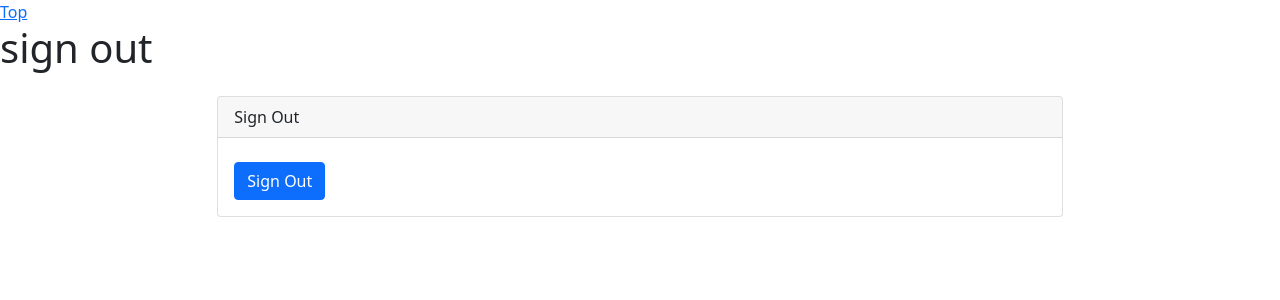
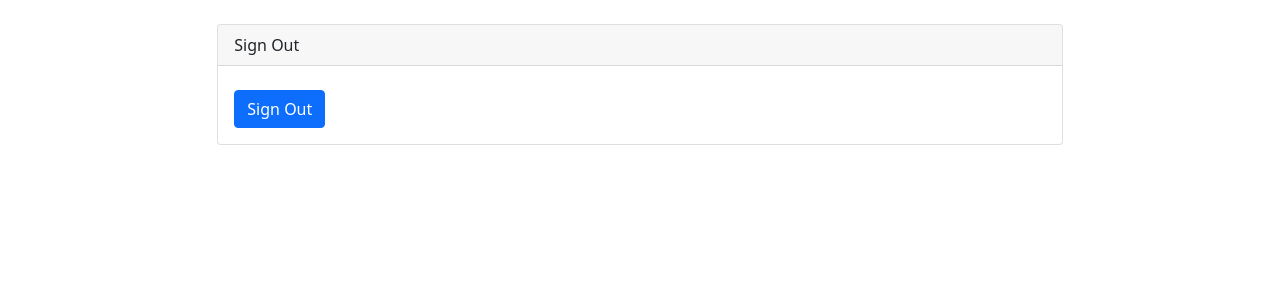
Before and after one commit to yuzuki-aritomo/ReserveTaskFrontend, a Next.js app in the folder next-app/: page /home in a window 1280 px wide. Shown: the top 300 px of the page. Built offline with nearby package versions, Linux system fonts and the light colour scheme.

Commit message:
delete link

```diff
--- a/next-app/src/pages/home/index.tsx
+++ b/next-app/src/pages/home/index.tsx
@@ -6,8 +6,6 @@ const HomePage: NextPage = () => {
 
   return(
     <div>
-      <Link href="/">Top</Link>
-      <h1>sign out</h1>
       <SignOut />
     </div>
   )
```
